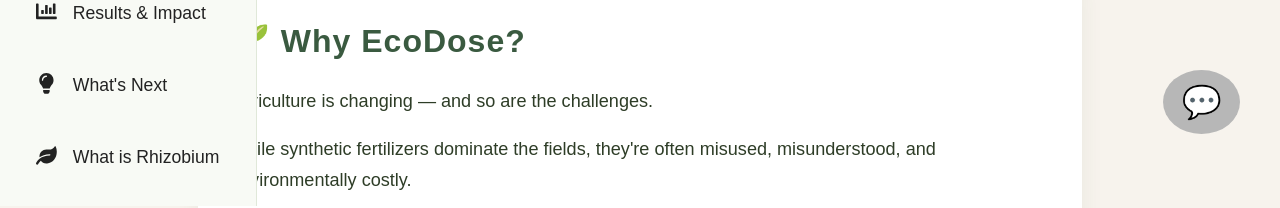
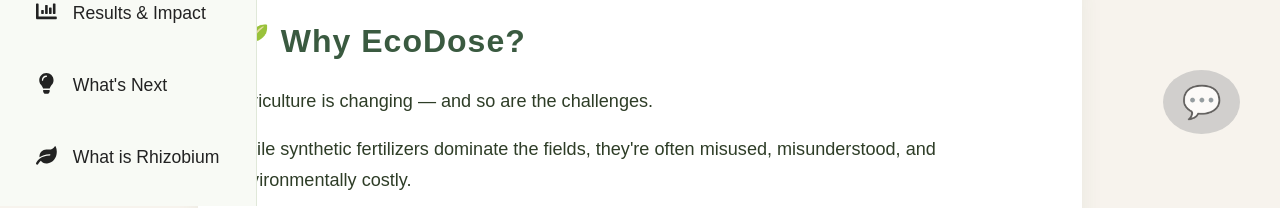
Before and after one commit to varunaditya27/EcoDose, a React (Vite) app in the folder web-app/frontend/: page / in a window 1280 px wide. Shown: the part 626-834 px from the top of the page. Built offline with nearby package versions, Linux system fonts and the light colour scheme.

Commit message:
Refactor ChatbotButton component to improve click handling and enhance button styles for better user feedback and accessibility.

```diff
--- a/web-app/frontend/src/components/ChatbotButton.jsx
+++ b/web-app/frontend/src/components/ChatbotButton.jsx
@@ -83,6 +83,11 @@
     setLoading(false);
   };
 
+  const handleClick = () => {
+    if (!enabled) return;
+    setOpen(true);
+  };
+
   return (
     <>
       {/* Only show FAB and tooltip when sidebar is not open */}
@@ -90,12 +95,20 @@
         <>
           <button
             className={`chatbot-fab${enabled ? '' : ' chatbot-fab-disabled'}`}
-            onClick={() => enabled && setOpen(true)}
+            onClick={handleClick}
             onMouseEnter={() => !enabled && setShowTooltip(true)}
             onMouseLeave={() => setShowTooltip(false)}
-            disabled={!enabled}
             aria-label="Open EcoDose Assistant"
-            style={{ position: 'fixed', bottom: '2.5rem', right: '2.5rem', zIndex: 200 }}
+            tabIndex={0}
+            style={{
+              position: 'fixed',
+              bottom: '2.5rem',
+              right: '2.5rem',
+              zIndex: 200,
+              opacity: enabled ? 1 : 0.6,
+              cursor: enabled ? 'pointer' : 'not-allowed',
+              pointerEvents: 'auto', // Always allow pointer events for hover
+            }}
           >
             <span role="img" aria-label="chat">💬</span>
           </button>
```
